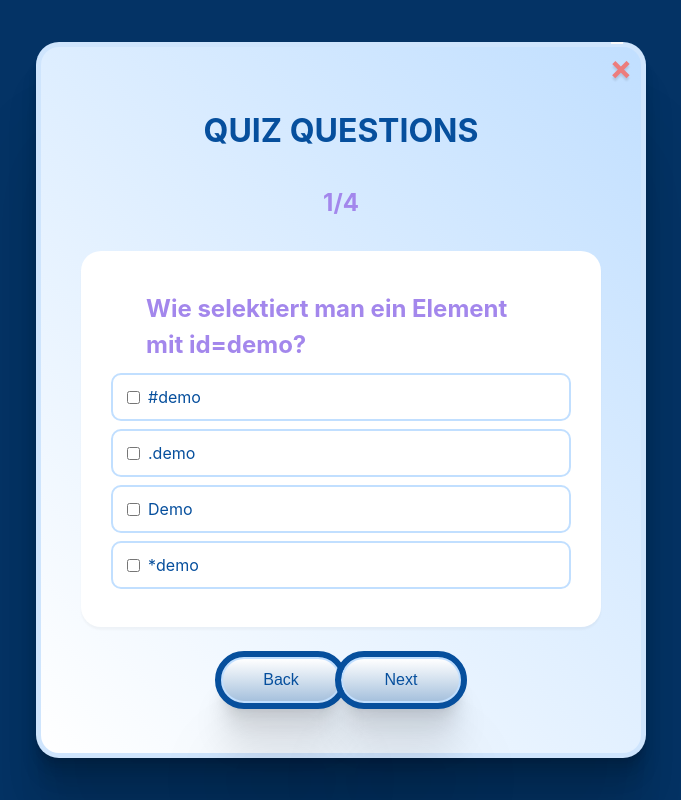
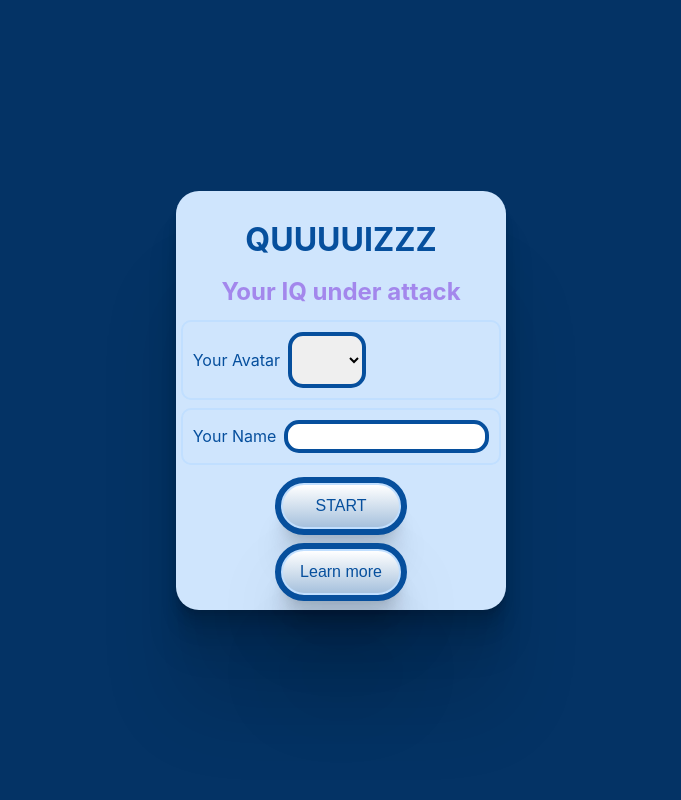
Before and after one commit to qaysziaey/react-quiz-app, a React (Vite) app: page / in a window 1280 px wide. Shown: the whole page, without its empty margins (299-980 px from the left). Built offline with nearby package versions, Linux system fonts and the light colour scheme; the HTML template or start-up script is replaced by a standard one.

Commit message:
add user and users for result

```diff
--- a/src/App.jsx
+++ b/src/App.jsx
@@ -12,7 +12,7 @@ import { Werbung } from "./components/Werbung.jsx";
 function App() {
 
   const [count, setCount] = useState(0);
-  const [selected_page, setSelected_Page] = useState(2);
+  const [selected_page, setSelected_Page] = useState(1);
   const [users, setUsers] = useState([]);
   const [user, setUser] = useState({});
 //  const [pullOfQuestions, setPullOfQuestions] = useState([2]); Random Maybe
@@ -42,13 +42,13 @@ function App() {
     setUser({
       username: props.username,
       avatar: props.avatar,
-      answers: props.userAnswers,
+      answers: props.answers,
       result: props.totalScore
     })
   }
 
-  console.log(user)
-  console.log(selected_page)
+  //  console.log(user)
+  //console.log(selected_page)
 
   return (
     <>
@@ -64,8 +64,7 @@ function App() {
         {selected_page == 5 ? (
           <Learn_more />
         ) : selected_page == 2 ? (
-          <Question user={user} users={users} onChangePage={changePage}
-           />
+          <Question user={user} users={users} onChangePage={changePage} onStartWithUser={startWithUser}/>
         ) : selected_page == 4 ? (
           <Results user={user} users={users} onChangePage={changePage} />
         ) : selected_page == 3 ? (
--- a/src/components/Main_page.jsx
+++ b/src/components/Main_page.jsx
@@ -6,14 +6,14 @@ export function Main_page({ user, onChangePage, onStartWithUser }) {
     const avatars_array = [
         "",
         "😛",
-        "🙁",
+        "🤪",
         "🥶",
         "🥵",
     ];
 
     const [avatar, setAvatar] = useState(user.avatar?user.avatar:'');
     const [username, setUsername] = useState(user.username?user.username:'');
-    const [userAnswers, setUserAnswers] = useState(user.userAnswers?user.userAnswers:[]);
+    const [answers, setAnswers] = useState(user.answers?user.answers:[]);
     const [totalScore, setTotalScore] = useState(user.totalScore?user.totalScore:0);
 
     const avatar_print = avatars_array.map((value) => {
@@ -42,7 +42,7 @@ export function Main_page({ user, onChangePage, onStartWithUser }) {
                             {
                                 username,
                                 avatar,
-                                userAnswers,
+                                answers,
                                 totalScore
                             }
                         );
--- a/src/components/Question.jsx
+++ b/src/components/Question.jsx
@@ -3,9 +3,14 @@ import styles from "./Question.module.css";
 import { data_of_questions } from "../data/data.js";
 import { useState } from "react";
 
-export function Question({ user, users, onChangePage }) {
+export function Question({ user, users, onChangePage, onStartWithUser }) {
+
+ //   console.log(user)
 
     const [currentQuestionIndex, setCurrentQuestionIndex] = useState(0);
+    const [answers, setAnswers] = useState([]);
+    const [totalScore, setTotalScore] = useState(0);
+    const [checkBoxState, setCheckBoxState] = useState([]);
 
     const handleNextQuestion = () => {
         setCurrentQuestionIndex((prevIndex) => prevIndex + 1);
@@ -14,34 +19,133 @@ export function Question({ user, users, onChangePage }) {
         setCurrentQuestionIndex((prevIndex) => prevIndex - 1);
     };
 
+    let temp_user_answers=[]
+    let temp_checkBoxState=[]
+    let username = user.username;
+    let avatar = user.avatar;
+
+   // console.log(currentQuestionIndex)
+
+    if(answers[0]==undefined){
+        data_of_questions.questions.forEach((value, index) => {
+            temp_user_answers.push(-1)
+        })
+
+        data_of_questions.questions[currentQuestionIndex].answers.forEach((value, index) => {
+            temp_checkBoxState.push(-1)
+        })
+        setAnswers(temp_user_answers)
+    }else{
+        temp_user_answers = answers;
+        temp_checkBoxState = checkBoxState;
+    }
+
+  //  console.log(temp_user_answers)
+
+    const onCheckAnswer = (value) => {
+        temp_checkBoxState[currentQuestionIndex] = value;
+        if(data_of_questions.questions[currentQuestionIndex].answers[value].richtich){
+            temp_user_answers[currentQuestionIndex] = data_of_questions.questions[currentQuestionIndex].question.points_for_right_answer;
+
+        }else{
+            temp_user_answers[currentQuestionIndex] = 0;
+        }
+
+        setAnswers(temp_user_answers)
+        setCheckBoxState(temp_checkBoxState)
+
+        let temp_total_Score = 0
+        temp_user_answers.forEach((value, index) => {
+            if(value>=0){
+                temp_total_Score += value
+            }
+        })
+
+        setTotalScore(temp_total_Score)
+
+
+    // console.log(temp_user_answers)
+
+
+        onStartWithUser(
+            {
+                username,
+                avatar,
+                answers,
+                totalScore
+            }
+
+        );
+
+        //setCurrentQuestionIndex((prevIndex) => prevIndex - 1);
+    };
+
     const currentQuestion = data_of_questions.questions[currentQuestionIndex];
 
-  if (!currentQuestion) {
+    if (currentQuestionIndex > data_of_questions.questions.length-1) {
+
+        // TODO: in diese Platz machen users-add
+
+        let new_user = true;
+
+        users.forEach((value, index) => {
+            if(value.username==username && value.avatar==avatar){
+                users[index].answers = answers
+                users[index].result = totalScore
+                new_user = false;
+                return false;
+            }
+        })
+
+        if(new_user){
+            users.push(
+                {
+                    username: username,
+                    avatar: avatar,
+                    answers: answers,
+                    result: totalScore
+                }
+            );
+        }
+
         onChangePage(3);
+
+        return false;
     // All questions have been answered
+    /*
         return (
         <div className={styles["questions-container"]}>
             <h1>Quiz Completed</h1>
             <button className="button">To Page Results</button>
-        {/* Display quiz results or any other completion message */}
+            // Display quiz results or any other completion message
         </div>
         );
+     */
     }
+
+    let temp_answers = currentQuestion.answers;
+
+   // console.log(temp_user_answers)
 
     return (
     <>
     <div className={styles["questions-container"]}>
         <h1>QUIZ QUESTIONS</h1>
-        <h2 className={styles["rounds-counter"]}>{currentQuestion.id}/4</h2>
+        <h2 className={styles["rounds-counter"]}>{currentQuestion.id}/{data_of_questions.questions.length}</h2>
         <div className={styles["questions"]}>
         <h2>{currentQuestion.question.text}</h2>
         <form>
-            {currentQuestion.answers.map((answer) => (
+            {temp_answers.map((answer, key) => (
             <label key={answer.number} className={styles["answer"]}>
                 <input
-                  type="checkbox"
-                  value={answer.text}
-                  checked={""}
+                    name="forQuestion"
+                    type="radio"
+                    value={key}
+                    checked={temp_checkBoxState[currentQuestionIndex]==key?true:false}
+                    /*defaultChecked={temp_user_answers[currentQuestionIndex]>=0?true:false}*/
+                    onChange={(event) => {
+                        onCheckAnswer(event.target.value);
+                    }}
                 // Add onChange handler if you need to handle user selections
                 />
                 {answer.text}
@@ -51,11 +155,19 @@ export function Question({ user, users, onChangePage }) {
         </div>
         <div className={styles["buttons-contanier"]}>
         <button className="button" onClick={() => {
+                    if(currentQuestionIndex<=0){
+                        onChangePage(1);
+                    }else{
                         hanlePreviousQuestion();
-                }}>Back</button>
+                    }
+                }}>
+                    {currentQuestionIndex<=0?'Main':'Back'}
+                </button>
         <button className="button" onClick={() => {
                     handleNextQuestion();
-                }}>Next</button>
+                }}>
+                    {currentQuestionIndex>=data_of_questions.questions.length-1?'Finish':'Next'}
+                </button>
         </div>
     </div>
     </>
--- a/src/components/Results.jsx
+++ b/src/components/Results.jsx
@@ -5,13 +5,16 @@ export function Results({user, users, onChangePage, userAnswers }) {
   const [totalScore, setTotalScore] = useState(0);
   const [message, setMessage] = useState({ text: "", color: "" });
 
-  userExample = {
+  console.log(user)
+  console.log(users)
+
+  const userExample = {
     username: 'Oleksii',
     avatar: '😛',
     result: 20
   };
 
-  usersExample = [
+  const usersExample = [
     {
       username: 'Raghd',
       avatar: '🥶',
@@ -33,20 +36,20 @@ export function Results({user, users, onChangePage, userAnswers }) {
   ];
 
   useEffect(() => {
-    if (props.userAnswers && props.userAnswers.length > 0) {
-      const score = props.userAnswers.reduce(
+    if (userAnswers && userAnswers.length > 0) {
+      const score = userAnswers.reduce(
         (acc, value) => acc + (value ? 1 : 0),
         0
       );
       setTotalScore(score);
 
-      const maxScore = props.userAnswers.length;
+      const maxScore = userAnswers.length;
       const percentage = (score / maxScore) * 100;
       const resultAnimation = animationForResult(percentage);
 
       setMessage(resultAnimation);
     }
-  }, [props.userAnswers]);
+  }, [userAnswers]);
 
   return (
     <>
@@ -75,8 +78,8 @@ export function Results({user, users, onChangePage, userAnswers }) {
         <h2>{message.text}</h2>
       </div>
       <div className={styles.message}>
-        {props.userAnswers
-          ? `You scored ${totalScore} out of ${props.userAnswers.length}!`
+        {userAnswers
+          ? `You scored ${totalScore} out of ${userAnswers.length}!`
           : "No answers provided"}
       </div>
     </>
--- a/src/data/data.js
+++ b/src/data/data.js
@@ -143,5 +143,34 @@ export const data_of_questions = {
         },
       ],
     },
+    {
+      id: 5,
+      question: {
+        text: "Was ist der Defaultwert für position?",
+        points_for_right_answer: 15,
+      },
+      answers: [
+        {
+          number: 1,
+          text: "relative",
+          richtich: false,
+        },
+        {
+          number: 2,
+          text: "fixed",
+          richtich: false,
+        },
+        {
+          number: 3,
+          text: "absolute",
+          richtich: false,
+        },
+        {
+          number: 4,
+          text: "static",
+          richtich: true,
+        },
+      ],
+    },
   ],
 };
```
Lines whose indentation alone changed are shown as unchanged.
